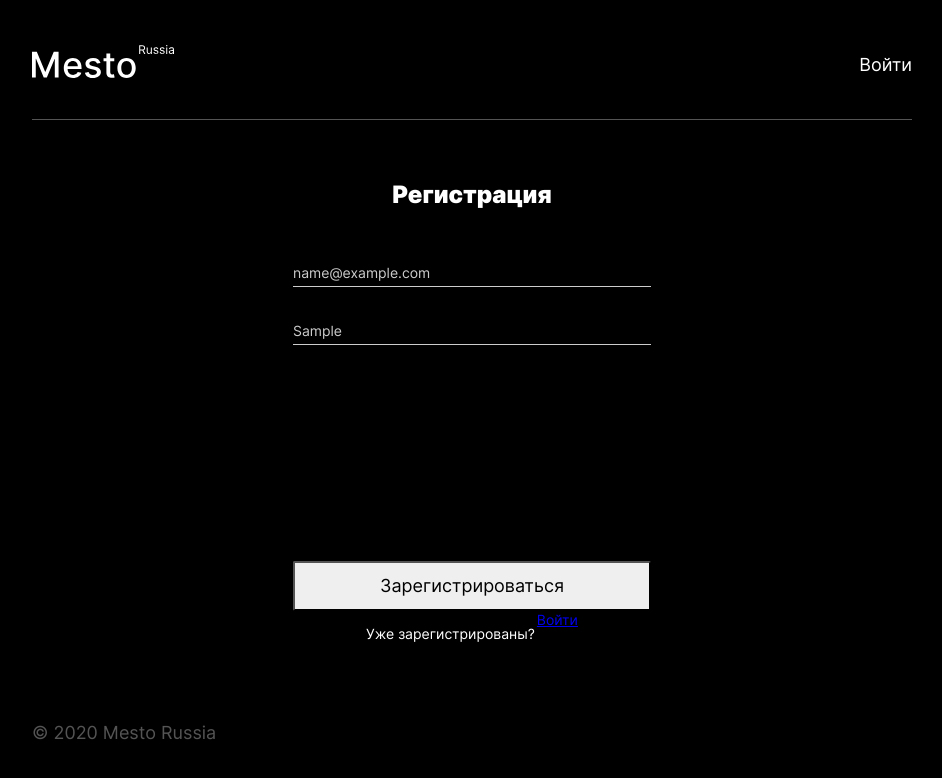
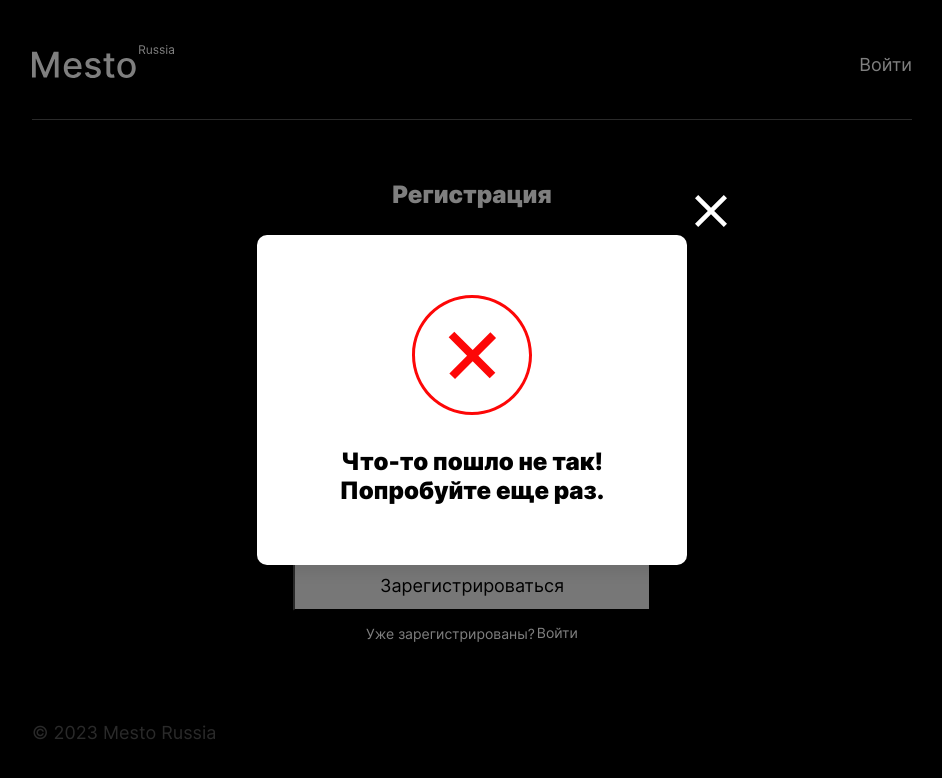
Before and after one commit to moulavy/react-mesto-auth, a React (Create React App) app: page /signup in a window 1280 px wide. Both pictures are taken after typing "name@example.com", "Sample" into the empty fields and a click on the button "Зарегистрироваться". Shown: the top 778 px of the page, without its empty margins (168-1110 px from the left). Built offline with nearby package versions, Linux system fonts and the light colour scheme; no server answers.

Commit message:
попап успешной регистрации

```diff
--- a/src/blocks/auth/__link/auth__link.css
+++ b/src/blocks/auth/__link/auth__link.css
@@ -1,3 +1,8 @@
 .auth__link{
    cursor: pointer;
+   color:#fff;
+   font-weight: 400;
+   line-height: 43px;
+   text-decoration: none;
+
 }
--- a/src/components/App.js
+++ b/src/components/App.js
@@ -56,8 +56,6 @@ function App() {
 
   }, [])
 
-
-
   const loginCallback = (email, password) => {
     authorize(email, password)
       .then((data) => {
@@ -65,12 +63,12 @@ function App() {
           localStorage.setItem('token', data.token);
           setLoggedIn(true);
           setEmail(email);
-
           navigate("/", { replace: true });
         }
       })
       .catch((err) => {
         setTooltip({ image: negativeImg, text: "Что-то пошло не так! Попробуйте еще раз." });
+        setIsTooltipPopupOpen(true);
         handleTooltip();
         console.log(err);
       })
@@ -80,12 +78,14 @@ function App() {
     register(email, password)
       .then(() => {
         setTooltip({ image: positiveImg, text: "Вы успешно зарегистрировались!" });
+        setIsTooltipPopupOpen(true);
         handleTooltip();
         navigate("/signin", { replace: true });
 
       })
       .catch((err) => {
         setTooltip({ image: negativeImg, text: "Что-то пошло не так! Попробуйте еще раз." });
+        setIsTooltipPopupOpen(true);
         handleTooltip();
         console.log(err);
       })
@@ -154,7 +154,7 @@ function App() {
     setIsEditProfilePopupOpen(false);
     setIsAddPlacePopupOpen(false);
     setIsImagePopupOpen(false);
-
+    setIsTooltipPopupOpen(false);
   }
 
   function handleCardLike(card) {
@@ -220,7 +220,7 @@ function App() {
       <CurrentUserContext.Provider value={currentUser}>
         <Header email={email} onLogout={logoutCallback} />
         <Routes>
-           <Route path="*" element={loggedIn ? <Navigate to="/" />  : <Navigate to="/signin"/>} />
+           <Route path="*" element={loggedIn ? <Navigate to="/" replace/>  : <Navigate to="/signin" replace/>} />
           <Route path="/" element={<ProtectedRoute
             element={Main}
             loggedIn={loggedIn}
@@ -236,7 +236,7 @@ function App() {
           <Route path="/signin" element={<Login onLogin={loginCallback} />} />
           <Route path="/signup" element={<Register onRegister={registerCallback} />} />
         </Routes>
-        <InfoTooltip tooltip={tooltip}></InfoTooltip>
+        <InfoTooltip tooltip={tooltip} isOpen={isTooltipPopupOpen} onClose={closeAllPopups}></InfoTooltip>
         <EditProfilePopup isOpen={isEditProfilePopupOpen}
           onClose={closeAllPopups} onUpdateUser={handleUpdateUser} />
 
--- a/src/components/Footer.js
+++ b/src/components/Footer.js
@@ -1,7 +1,7 @@
 function Footer() {
    return (
 <footer className="footer container">
-   <p className="footer__text">© 2020 Mesto Russia</p>
+   <p className="footer__text">© 2023 Mesto Russia</p>
       </footer>
    );
 }
--- a/src/components/InfoTooltip.js
+++ b/src/components/InfoTooltip.js
@@ -1,10 +1,10 @@
 import React from 'react';
 function InfoTooltip(props) {
    return (
-      <section className='popup  popup-tooltip '>
+      <section className={(props.isOpen ? 'popup  popup-tooltip popup_opened' : 'popup  popup-tooltip')}>
          <div className="popup-tooltip__container popup__container">
             <button
-               // onClick={props.onClose}
+               onClick={props.onClose}
                aria-label="Close"
                type="button"
                className="popup__button-close popup-tooltip__button-close"
```
